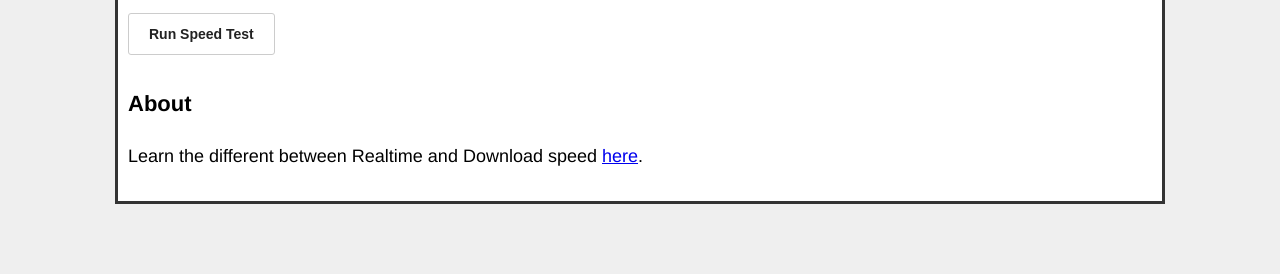
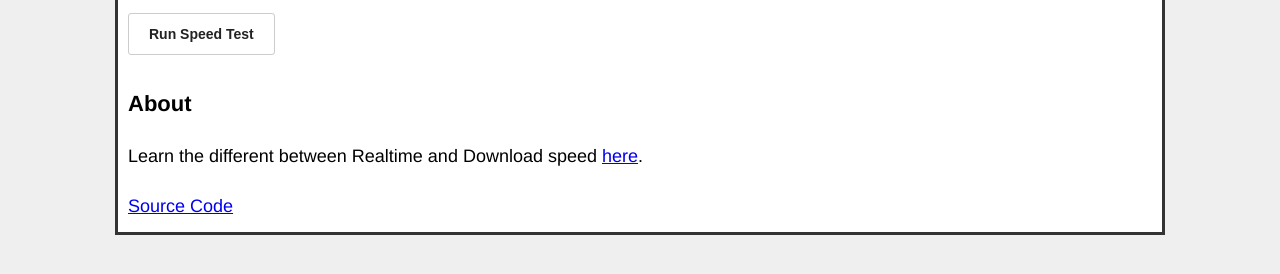
Before and after one commit to hudson-newey/Internet-Speed-Test, a plain HTML site: page index.html in a window 1280 px wide. Shown: the part 164-438 px from the top of the page. Drawn offline with Linux system fonts and the light colour scheme.

Commit message:
added link to source code

```diff
--- a/index.html
+++ b/index.html
@@ -24,6 +24,7 @@
         <p>
             Learn the different between Realtime and Download speed <a href="https://grathium-industries.github.io/posts/blog/Mb-vs-MB.html">here</a>.
         </p>
+        <a href="https://github.com/Grathium-Industries/Internet-Speed-Test">Source Code</a>
     </div>
 
     <script src="scripts/dist/script.js"></script>
```
